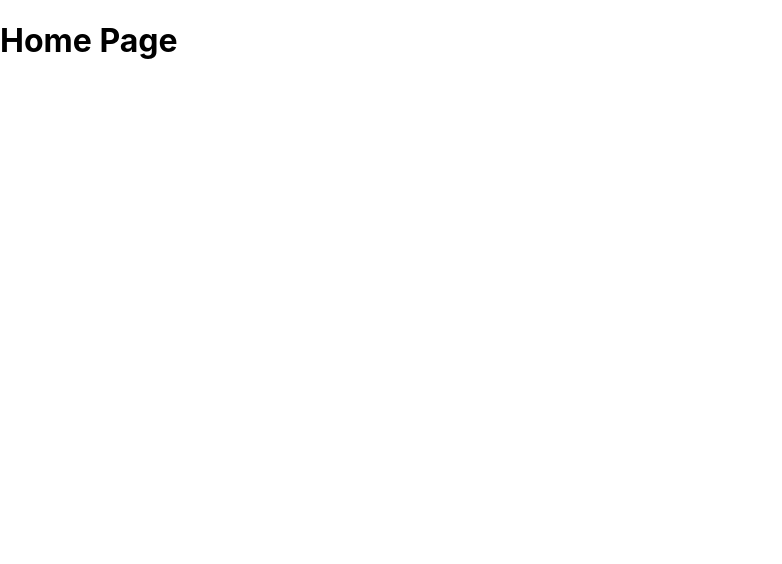
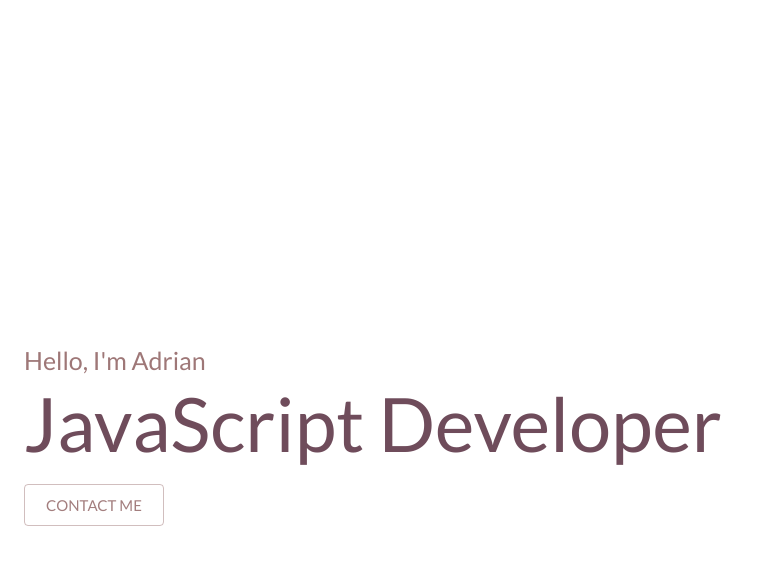
Before and after one commit to adrianghub/portfolio-2021, a React (Vite) app: page / in a window 1280 px wide. Shown: the top 564 px of the page, without its empty margins (0-782 px from the left). Built offline with nearby package versions, Linux system fonts and the light colour scheme.

Commit message:
add framer motion intro effects

```diff
--- a/package.json
+++ b/package.json
@@ -7,13 +7,18 @@
     "serve": "vite preview"
   },
   "dependencies": {
+    "@material-ui/core": "^4.12.3",
+    "framer-motion": "^4.1.17",
+    "material-ui": "^0.20.2",
     "react": "^17.0.0",
     "react-dom": "^17.0.0",
+    "react-scroll": "^1.8.4",
     "wouter": "^2.7.4"
   },
   "devDependencies": {
     "@types/react": "^17.0.0",
     "@types/react-dom": "^17.0.0",
+    "@types/react-scroll": "^1.8.3",
     "@vitejs/plugin-react-refresh": "^1.3.1",
     "typescript": "^4.3.2",
     "vite": "^2.5.2"
--- a/src/App.tsx
+++ b/src/App.tsx
@@ -1,16 +1,42 @@
-import React, { lazy, Suspense } from "react";
+import React, { useState, useEffect, lazy, Suspense } from "react";
 import { Route } from "wouter";
+import { ThemeProvider } from "@material-ui/styles";
+import ThemeContext from "./contexts/theme";
+import LoaderContext from "./contexts/loader";
+import { lightTheme, darkTheme } from "./theme/theme";
 
+const Loader = lazy(() => import("./components/Loader"));
 const HomePage = lazy(() => import("./pages/HomePage"));
 
 import "./App.css";
 
-function App() {
+const App = () => {
+  const [isDarkMode, setIsDarkMode] = useState(false);
+  const [isLoading, setIsLoading] = useState(true);
+
+  useEffect(() => {
+    if (
+      window.matchMedia &&
+      window.matchMedia("(prefers-color-scheme: dark)").matches
+    ) {
+      setIsDarkMode(true);
+    } else {
+      setIsDarkMode(false);
+    }
+  }, []);
+
   return (
     <Suspense fallback={<></>}>
-      <Route path="/" component={HomePage} />
+      <ThemeContext.Provider value={{ isDarkMode, setIsDarkMode }}>
+        <LoaderContext.Provider value={{ isLoading, setIsLoading }}>
+          <ThemeProvider theme={isDarkMode ? darkTheme : lightTheme}>
+            <Loader />
+            <Route path="/" component={HomePage} />
+          </ThemeProvider>
+        </LoaderContext.Provider>
+      </ThemeContext.Provider>
     </Suspense>
   );
-}
+};
 
 export default App;
--- /dev/null
+++ b/src/assets/Intro.tsx
@@ -0,0 +1,46 @@
+import * as React from "react";
+import { motion, SVGMotionProps } from "framer-motion";
+
+const container = {
+  hidden: {
+    opacity: 1,
+    scale: 1,
+  },
+  visible: {
+    opacity: 0,
+    scale: 0,
+    transition: {
+      delay: 3.4,
+      duration: 0.3,
+    },
+  },
+};
+
+const transition = { duration: 2, yoyo: Infinity, ease: "easeInOut" };
+
+const Intro = (
+  props: JSX.IntrinsicAttributes &
+    SVGMotionProps<SVGSVGElement> &
+    React.RefAttributes<SVGSVGElement>
+) => {
+  return (
+    <>
+      <motion.div variants={container} initial="hidden" animate="visible">
+        <svg xmlns="http://www.w3.org/2000/svg" width="451" height="437">
+          <motion.path
+            d="M 239 17 C 142 17 48.5 103 48.5 213.5 C 48.5 324 126 408 244 408 C 362 408 412 319 412 213.5 C 412 108 334 68.5 244 68.5 C 154 68.5 102.68 135.079 99 213.5 C 95.32 291.921 157 350 231 345.5 C 305 341 357.5 290 357.5 219.5 C 357.5 149 314 121 244 121 C 174 121 151.5 167 151.5 213.5 C 151.5 260 176 286.5 224.5 286.5 C 273 286.5 296.5 253 296.5 218.5 C 296.5 184 270 177 244 177 C 218 177 197 198 197 218.5 C 197 239 206 250.5 225.5 250.5 C 245 250.5 253 242 253 218.5"
+            fill="transparent"
+            strokeWidth="12"
+            stroke="rgba(255, 255, 255, 0.69)"
+            strokeLinecap="round"
+            initial={{ pathLength: 0 }}
+            animate={{ pathLength: 1 }}
+            transition={transition}
+          />
+        </svg>
+      </motion.div>
+    </>
+  );
+};
+
+export default Intro;
--- /dev/null
+++ b/src/components/Home.tsx
@@ -0,0 +1,90 @@
+import React, { useContext, useEffect } from "react";
+import { Container, Typography, Button, makeStyles } from "@material-ui/core";
+import { motion, useAnimation } from "framer-motion";
+import loader from "../contexts/loader";
+import { Link } from "react-scroll";
+
+const useStyles = makeStyles((theme) => ({
+  container: {
+    minHeight: "100vh",
+    display: "flex",
+    alignItems: "center",
+    paddingTop: `calc( ${theme.spacing(4)}px + ${theme.navbarHeight} ) `,
+    paddingBottom: theme.spacing(4),
+    [theme.breakpoints.down("sm")]: {
+      paddingTop: theme.navbarHeight,
+    },
+  },
+  subtitle: {
+    marginBottom: "16px",
+    fontSize: "75px",
+    [theme.breakpoints.down("sm")]: {
+      fontSize: "45px",
+    },
+    [theme.breakpoints.down("xs")]: {
+      fontSize: "35px",
+    },
+  },
+}));
+
+const Home = () => {
+  const classes = useStyles();
+  const controls = useAnimation();
+  const { isLoading } = useContext(loader);
+
+  useEffect(() => {
+    if (!isLoading) {
+      controls.start((i) => ({
+        y: 0,
+        opacity: 1,
+        transition: { delay: i * 0.1 + 1.2 },
+      }));
+    } else {
+      controls.start({ opacity: 0, y: 5 });
+    }
+  }, [isLoading, controls]);
+
+  return (
+    <Container className={classes.container} id="home">
+      <div>
+        <Typography
+          component={motion.div}
+          animate={controls}
+          custom={0}
+          color="primary"
+          variant="h5"
+        >
+          Hello, I'm Adrian
+        </Typography>
+        <Typography
+          component={motion.p}
+          animate={controls}
+          custom={2}
+          variant="h2"
+          color="secondary"
+          className={classes.subtitle}
+        >
+          JavaScript Developer
+        </Typography>
+        <motion.div animate={controls} custom={5}>
+          {/* @ts-ignore */}
+          <Button
+            component={Link}
+            spy
+            smooth
+            offset={0}
+            duration={500}
+            to="contact"
+            variant="outlined"
+            color="primary"
+            size="large"
+          >
+            Contact me
+          </Button>
+        </motion.div>
+      </div>
+    </Container>
+  );
+};
+
+export default Home;
--- /dev/null
+++ b/src/components/Loader.tsx
@@ -0,0 +1,53 @@
+import React, { useContext } from "react";
+import { makeStyles } from "@material-ui/core";
+import { motion } from "framer-motion";
+import Intro from "../assets/Intro";
+import LoaderContext from "../contexts/loader";
+import zIndex from "@material-ui/core/styles/zIndex";
+
+const LoaderContainer = () => {
+  const { setIsLoading } = useContext(LoaderContext);
+  const classes = useStyles();
+  return (
+    <motion.div
+      initial={{
+        x: 0,
+      }}
+      animate={{
+        x: "-100vw",
+      }}
+      transition={{
+        delay: 3.2,
+        duration: 0.3,
+      }}
+      onAnimationComplete={(definition) => {
+        setIsLoading(false);
+      }}
+      className={classes.container}
+    >
+      <div className={classes.content}>
+        <Intro width={250} />
+      </div>
+    </motion.div>
+  );
+};
+
+const useStyles = makeStyles(() => ({
+  container: {
+    position: "fixed",
+    top: 0,
+    left: 0,
+    width: "100%",
+    height: "100vh",
+    display: "flex",
+    justifyContent: "center",
+    alignItems: "center",
+    backgroundColor: "#0593FB",
+    zIndex: zIndex.drawer + 1,
+  },
+  content: {
+    margin: "0 auto",
+  },
+}));
+
+export default LoaderContainer;
--- /dev/null
+++ b/src/contexts/loader.ts
@@ -0,0 +1,6 @@
+import { createContext } from "react";
+
+export default createContext({
+  isLoading: true,
+  setIsLoading: (value: boolean) => {},
+});
--- /dev/null
+++ b/src/contexts/theme.ts
@@ -0,0 +1,6 @@
+import React, { createContext } from "react";
+
+export default createContext({
+  isDarkMode: true,
+  setIsDarkMode: (value: boolean) => {}
+});
--- a/src/pages/HomePage.tsx
+++ b/src/pages/HomePage.tsx
@@ -1,15 +1,24 @@
+import { motion } from "framer-motion";
 import React from "react";
+import Home from "../components/Home";
 
 const HomePage = () => {
   return (
-    <>
-    <h1>Home Page</h1>
-      {/* Home */}
+    <motion.main
+      initial={{ opacity: 0 }}
+      animate={{ opacity: 1 }}
+      transition={{
+        type: "spring",
+        stiffness: 260,
+        damping: 20,
+      }}
+    >
+      <Home />
       {/* About */}
       {/* Skills */}
       {/* Projects */}
       {/* Contact */}
-    </>
+    </motion.main>
   );
 };
 
--- /dev/null
+++ b/src/theme/theme.ts
@@ -0,0 +1,69 @@
+import { createTheme } from '@material-ui/core';
+import typography from "./typography";
+
+const baseTheme = {
+    breakpoints: {
+        values: {
+            xs: 0,
+            sm: 700,
+            md: 960,
+            lg: 1320,
+            xl: 1920,
+        }
+    },
+    navbarHeight: "70px",
+    mobileNavbarHeight: "55px",
+    typography,
+}
+
+const lightTheme = createTheme({
+    palette: {
+        background: {
+            default: "#DEBA9D",
+        },
+        primary: {
+            main: "#9E7777",
+            contrastText: "#000",
+        },
+        secondary: {
+            main: "#6F4C5B",
+            contrastText: "rgb(230,230,230)",
+        },
+        text: {
+            primary: "#000",
+            secondary: "rgb(30,30,30)",
+        },
+        action: {
+            disabled: "rgb(70,70,70)",
+            disabledBackground: "rgb(150,150,150)",
+        },
+    },
+    ...baseTheme
+});
+
+const darkTheme = createTheme({
+    palette: {
+        background: {
+            default: "#2C2D44",
+        },
+        primary: {
+            main: "#0593FB",
+            contrastText: "#fff",
+        },
+        secondary: {
+            main: "#2C394B",
+            contrastText: "#fff",
+        },
+        text: {
+            primary: "#FFF",
+            secondary: "rgb(200,200,200)",
+        },
+        action: {
+            disabled: "rgb(70,70,70)",
+            disabledBackground: "rgb(150,150,150)",
+        },
+    },
+    ...baseTheme
+});
+
+export { lightTheme, darkTheme };
```
Also changed, not shown: 1 other file (tests, documents, lock files or other folders).
